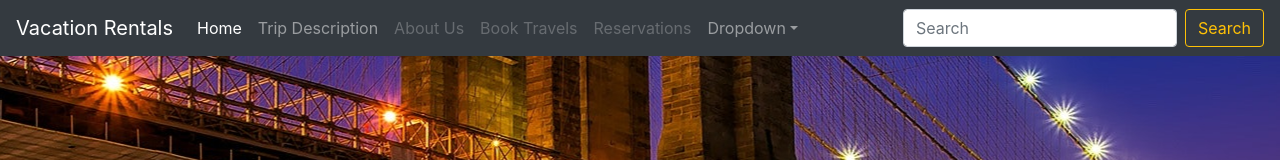
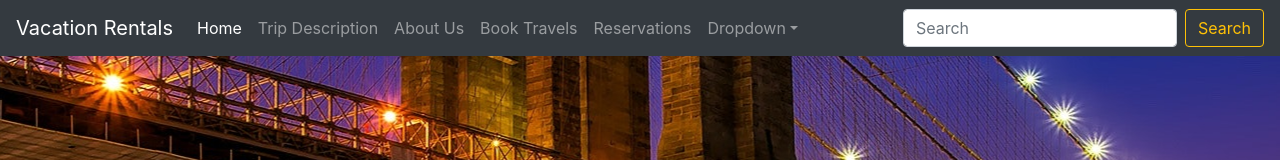
Before and after one commit to patricktendai/bs-test, a plain HTML site: page index.html in a window 1280 px wide. Shown: the top 160 px of the page. Drawn offline with nearby package versions, Linux system fonts and the light colour scheme.

Commit message:
enabled nav links

```diff
--- a/index.html
+++ b/index.html
@@ -28,13 +28,13 @@
                     <a class="nav-link" href="#">Trip Description</a>
                 </li>
                 <li class="nav-item">
-                    <a class="nav-link disabled" href="#">About Us</a>
+                    <a class="nav-link " href="#">About Us</a>
                  </li>
                     <li class="nav-item">
-                    <a class="nav-link disabled" href="#">Book Travels</a>
+                    <a class="nav-link " href="#">Book Travels</a>
                 </li>
                     <li class="nav-item">
-                    <a class="nav-link disabled" href="#">Reservations</a>
+                    <a class="nav-link " href="#">Reservations</a>
                 </li>
                 <li class="nav-item dropdown">
                     <a class="nav-link dropdown-toggle" href="#" id="dropdownId" data-toggle="dropdown" aria-haspopup="true" aria-expanded="false">Dropdown</a>
```
